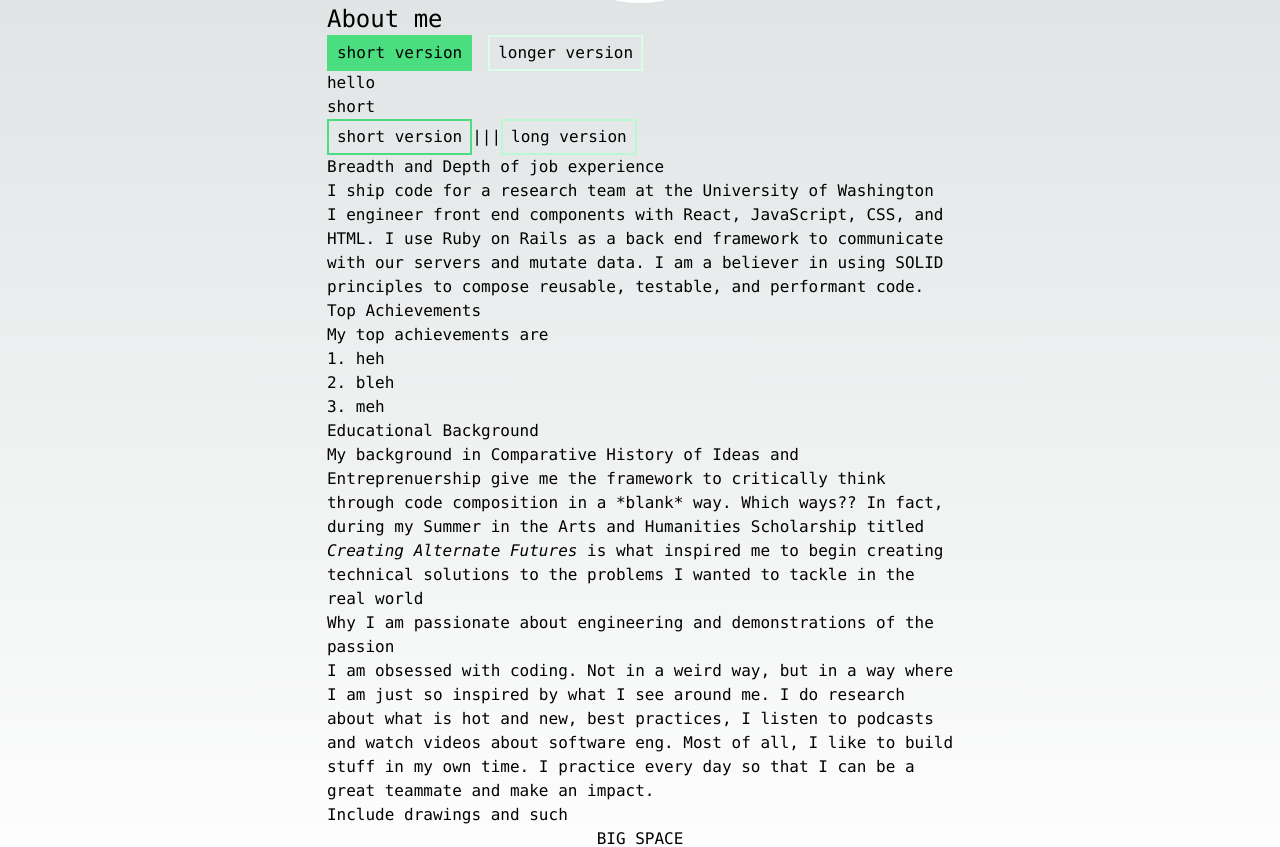
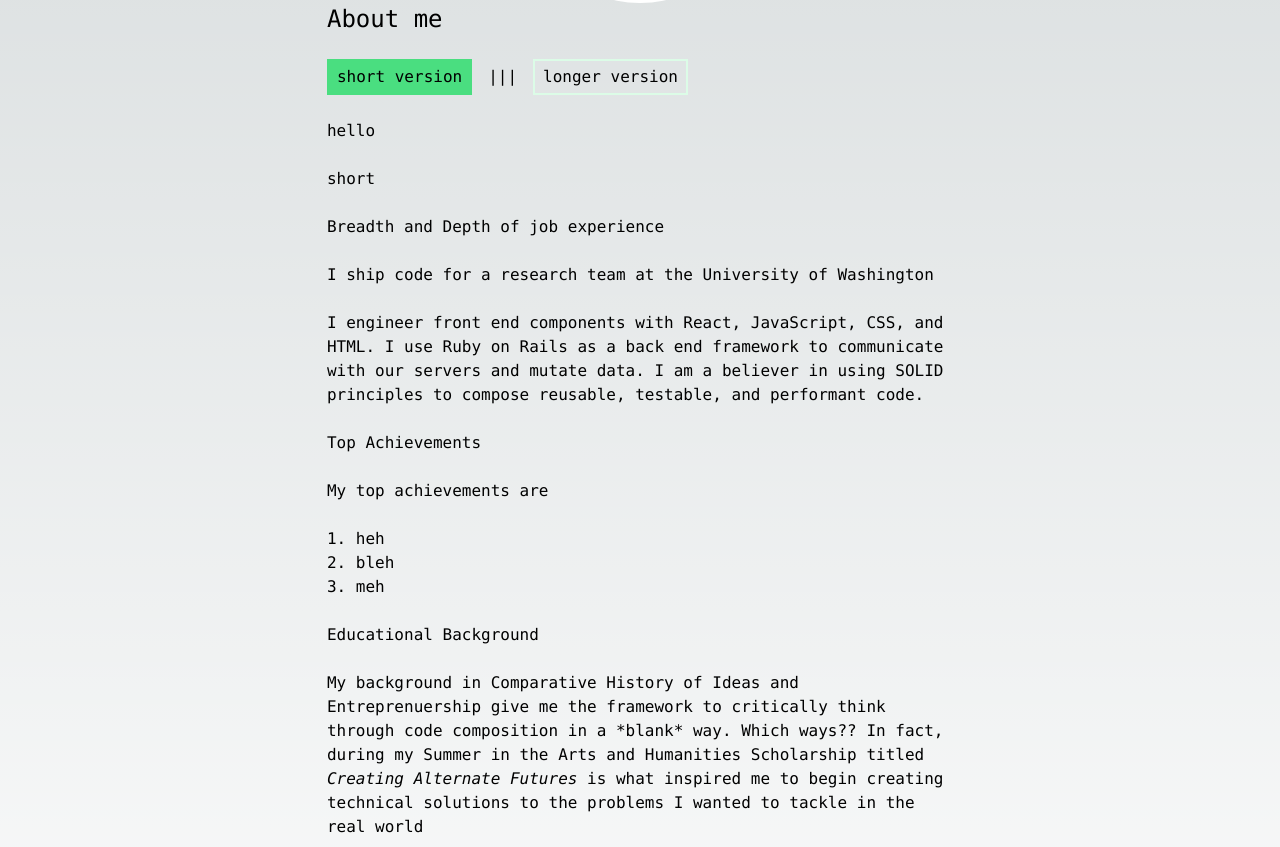
Before and after one commit to johnny2smooth/john-is-online, a Next.js app: page / in a window 1280 px wide. Shown: the part 320-1167 px from the top of the page. Built offline with nearby package versions, Linux system fonts and the light colour scheme.

Commit message:
bio selector edited to pass the HTML I want fo each description instead of an array of strings.

```diff
--- a/app/globals.css
+++ b/app/globals.css
@@ -25,3 +25,17 @@ body {
     )
     rgb(var(--background-start-rgb));
 }
+
+.stack {
+  display: flex;
+  flex-direction: column;
+  justify-content: flex-start;
+}
+
+.stack > * {
+  margin-block: 0;
+}
+
+.stack > * + * {
+  margin-block-start: var(--space, 1.5rem);
+}
--- a/app/page.tsx
+++ b/app/page.tsx
@@ -32,58 +32,12 @@ export default function Home() {
       ></div>
 
       {/* highlight reel */}
-      <div className="max-w-prose">
+      <div className="max-w-prose stack">
         <h1 className="text-2xl">About me</h1>
         <SelectBio
           shortBio={["hello", "short"]}
           longBio={["longer", "longer", "longer"]}
         />
-        <div className="flex items-center">
-          <button className="border-2 border-green-400 border-solid py-1 px-2">
-            short version
-          </button>
-          <span> ||| </span>
-          <button className="border-2 border-green-200  border-solid py-1 px-2">
-            long version
-          </button>
-        </div>
-        <h2>Breadth and Depth of job experience</h2>
-        <p>I ship code for a research team at the University of Washington</p>
-        <p>
-          I engineer front end components with React, JavaScript, CSS, and HTML.
-          I use Ruby on Rails as a back end framework to communicate with our
-          servers and mutate data. I am a believer in using SOLID principles to
-          compose reusable, testable, and performant code.
-        </p>
-        <h2>Top Achievements</h2>
-        <p>My top achievements are</p>
-        <ol>
-          <li>1. heh</li>
-          <li>2. bleh</li>
-          <li>3. meh</li>
-        </ol>
-        <h2>Educational Background</h2>
-        <p>
-          My background in Comparative History of Ideas and Entreprenuership
-          give me the framework to critically think through code composition in
-          a *blank* way. Which ways?? In fact, during my Summer in the Arts and
-          Humanities Scholarship titled <em>Creating Alternate Futures</em> is
-          what inspired me to begin creating technical solutions to the problems
-          I wanted to tackle in the real world
-        </p>
-        <h2>
-          Why I am passionate about engineering and demonstrations of the
-          passion
-        </h2>
-        <p>
-          I am obsessed with coding. Not in a weird way, but in a way where I am
-          just so inspired by what I see around me. I do research about what is
-          hot and new, best practices, I listen to podcasts and watch videos
-          about software eng. Most of all, I like to build stuff in my own time.
-          I practice every day so that I can be a great teammate and make an
-          impact.
-        </p>
-        <p></p>
 
         <p>Include drawings and such</p>
       </div>
--- a/app/select-bio.tsx
+++ b/app/select-bio.tsx
@@ -31,6 +31,7 @@ export default function SelectBio({
         >
           short version
         </button>
+        <span>|||</span>
         <button
           id="selectLongBio"
           onClick={() => {
@@ -50,12 +51,55 @@ export default function SelectBio({
         </button>
       </div>
       <div
-        className="transition-opacity duration-300 ease-in-out"
+        className="transition-opacity duration-300 ease-in-out stack"
         style={{ opacity: opacity }}
       >
         {(bioLength === "short" ? shortBio : longBio).map((string, i) => (
           <p key={i}>{string}</p>
         ))}
+        {bioLength === "short" && (
+          <>
+            <h2>Breadth and Depth of job experience</h2>
+            <p>
+              I ship code for a research team at the University of Washington
+            </p>
+            <p>
+              I engineer front end components with React, JavaScript, CSS, and
+              HTML. I use Ruby on Rails as a back end framework to communicate
+              with our servers and mutate data. I am a believer in using SOLID
+              principles to compose reusable, testable, and performant code.
+            </p>
+            <h2>Top Achievements</h2>
+            <p>My top achievements are</p>
+            <ol>
+              <li>1. heh</li>
+              <li>2. bleh</li>
+              <li>3. meh</li>
+            </ol>
+            <h2>Educational Background</h2>
+            <p>
+              My background in Comparative History of Ideas and Entreprenuership
+              give me the framework to critically think through code composition
+              in a *blank* way. Which ways?? In fact, during my Summer in the
+              Arts and Humanities Scholarship titled{" "}
+              <em>Creating Alternate Futures</em> is what inspired me to begin
+              creating technical solutions to the problems I wanted to tackle in
+              the real world
+            </p>
+            <h2>
+              Why I am passionate about engineering and demonstrations of the
+              passion
+            </h2>
+            <p>
+              I am obsessed with coding. Not in a weird way, but in a way where
+              I am just so inspired by what I see around me. I do research about
+              what is hot and new, best practices, I listen to podcasts and
+              watch videos about software eng. Most of all, I like to build
+              stuff in my own time. I practice every day so that I can be a
+              great teammate and make an impact.
+            </p>
+          </>
+        )}
       </div>
     </>
   );
```
